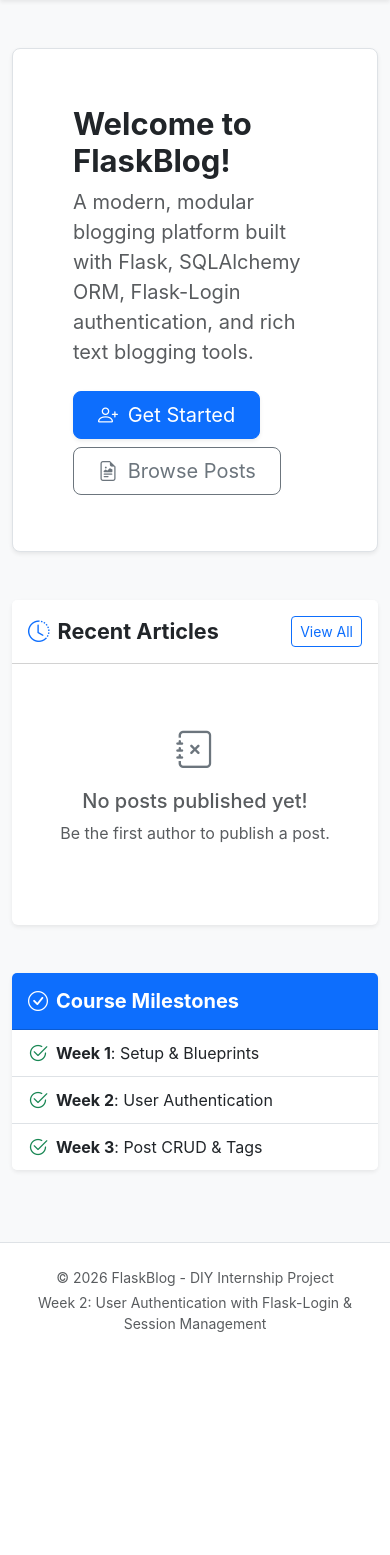
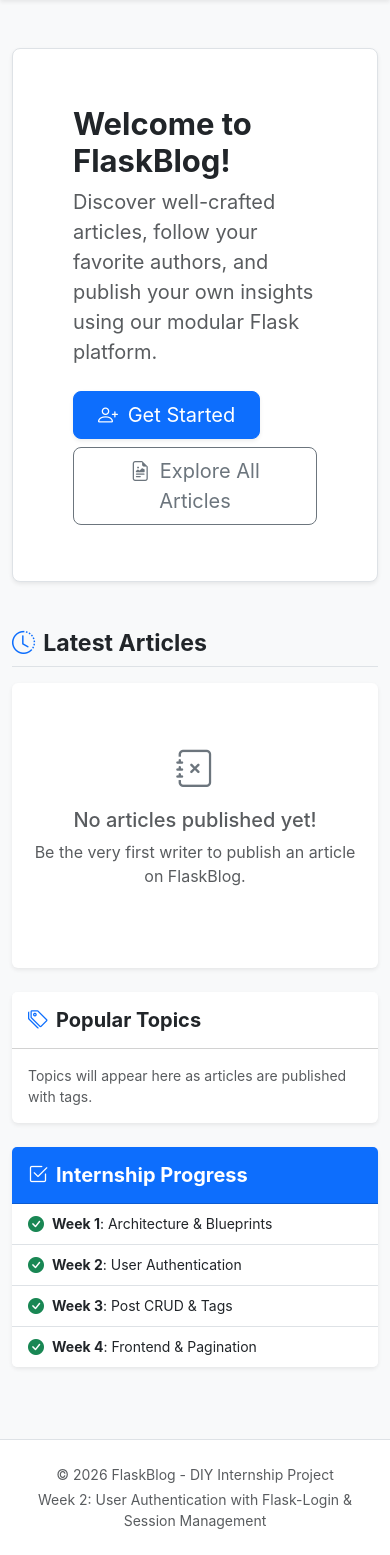
Before and after one commit to avinashdhawale7-S/Blogging-Platform-with-Flask, a Flask app: page / in a window 390 px wide. Shown: the part 56-1611 px from the top of the page. Before the commit the page ends 1388 px from the top, so only its background shows below. Run offline with Flask 3, Linux system fonts and the light colour scheme; data that the repository does not hold is empty.

Commit message:
feat: Week 4 Jinja2 frontend templates for home, post detail, author profile and pagination

```diff
--- a/app/main/routes.py
+++ b/app/main/routes.py
@@ -1,15 +1,57 @@
-from flask import render_template
+from flask import render_template, request, current_app
+from app import db
 from app.main import bp
-from app.models import Post
+from app.models import Post, User, Tag
 
 
 @bp.route('/')
 @bp.route('/index')
 def index():
-    recent_posts = Post.query.order_by(Post.created_at.desc()).limit(5).all()
-    return render_template('main/index.html', title='Home', posts=recent_posts)
+    """Home page displaying paginated blog posts and platform highlights."""
+    page = request.args.get('page', 1, type=int)
+    per_page = current_app.config.get('POSTS_PER_PAGE', 5)
+
+    pagination = Post.query.order_by(Post.created_at.desc()).paginate(
+        page=page,
+        per_page=per_page,
+        error_out=False
+    )
+    posts = pagination.items
+    popular_tags = Tag.query.order_by(Tag.name.asc()).limit(10).all()
+
+    return render_template(
+        'main/index.html',
+        title='Home',
+        posts=posts,
+        pagination=pagination,
+        tags=popular_tags
+    )
+
+
+@bp.route('/user/<string:username>')
+def user_profile(username: str):
+    """Public user profile page displaying author stats and their paginated posts."""
+    user = User.query.filter_by(username=username).first_or_404()
+    page = request.args.get('page', 1, type=int)
+    per_page = current_app.config.get('POSTS_PER_PAGE', 5)
+
+    pagination = user.posts.order_by(Post.created_at.desc()).paginate(
+        page=page,
+        per_page=per_page,
+        error_out=False
+    )
+    posts = pagination.items
+
+    return render_template(
+        'main/user_profile.html',
+        title=f'{user.username} - Author Profile',
+        user=user,
+        posts=posts,
+        pagination=pagination
+    )
 
 
 @bp.route('/about')
 def about():
+    """About page outlining the architecture and learning milestones."""
     return render_template('main/about.html', title='About')
--- /dev/null
+++ b/app/templates/_macros.html
@@ -0,0 +1,34 @@
+{% macro render_pagination(pagination, endpoint) %}
+  {% if pagination.pages > 1 %}
+    <nav aria-label="Page navigation" class="mt-4 mb-2">
+      <ul class="pagination justify-content-center shadow-sm">
+        <!-- Previous Button -->
+        <li class="page-item {% if not pagination.has_prev %}disabled{% endif %}">
+          <a class="page-link" href="{% if pagination.has_prev %}{{ url_for(endpoint, page=pagination.prev_num, **kwargs) }}{% else %}#{% endif %}" aria-label="Previous">
+            <i class="bi bi-chevron-left me-1"></i>Previous
+          </a>
+        </li>
+
+        <!-- Page Numbers with Ellipsis Handling -->
+        {% for p in pagination.iter_pages(left_edge=1, right_edge=1, left_current=2, right_current=2) %}
+          {% if p %}
+            <li class="page-item {% if p == pagination.page %}active{% endif %}">
+              <a class="page-link" href="{{ url_for(endpoint, page=p, **kwargs) }}">{{ p }}</a>
+            </li>
+          {% else %}
+            <li class="page-item disabled">
+              <span class="page-link">&hellip;</span>
+            </li>
+          {% endif %}
+        {% endfor %}
+
+        <!-- Next Button -->
+        <li class="page-item {% if not pagination.has_next %}disabled{% endif %}">
+          <a class="page-link" href="{% if pagination.has_next %}{{ url_for(endpoint, page=pagination.next_num, **kwargs) }}{% else %}#{% endif %}" aria-label="Next">
+            Next<i class="bi bi-chevron-right ms-1"></i>
+          </a>
+        </li>
+      </ul>
+    </nav>
+  {% endif %}
+{% endmacro %}
--- a/app/templates/main/index.html
+++ b/app/templates/main/index.html
@@ -1,11 +1,13 @@
 {% extends "base.html" %}
+{% from "_macros.html" import render_pagination %}
 
 {% block content %}
-<div class="p-5 mb-4 bg-white rounded-3 shadow-sm border">
+<!-- Hero Section -->
+<div class="p-5 mb-5 bg-white rounded-3 shadow-sm border">
   <div class="container-fluid py-2">
     <h1 class="display-5 fw-bold text-dark">Welcome to FlaskBlog!</h1>
     <p class="col-md-9 fs-5 text-muted">
-      A modern, modular blogging platform built with Flask, SQLAlchemy ORM, Flask-Login authentication, and rich text blogging tools.
+      Discover well-crafted articles, follow your favorite authors, and publish your own insights using our modular Flask platform.
     </p>
     <div class="d-flex flex-wrap gap-2 mt-4">
       {% if current_user.is_authenticated %}
@@ -18,79 +20,138 @@
         </a>
       {% endif %}
       <a href="{{ url_for('posts.index') }}" class="btn btn-outline-secondary btn-lg px-4">
-        <i class="bi bi-file-earmark-richtext me-1"></i> Browse Posts
+        <i class="bi bi-file-earmark-richtext me-1"></i> Explore All Articles
       </a>
     </div>
   </div>
 </div>
 
-<div class="row g-4 mt-2">
-  <div class="col-md-8">
-    <div class="card shadow-sm border-0 mb-4">
-      <div class="card-header bg-white py-3 d-flex justify-content-between align-items-center">
-        <h4 class="card-title mb-0 fw-bold">
-          <i class="bi bi-clock-history me-2 text-primary"></i>Recent Articles
-        </h4>
-        <a href="{{ url_for('posts.index') }}" class="btn btn-sm btn-outline-primary">View All</a>
+<div class="row g-4">
+  <!-- Post Feed Column -->
+  <div class="col-lg-8">
+    <div class="d-flex justify-content-between align-items-center mb-3 pb-2 border-bottom">
+      <h3 class="fw-bold text-dark mb-0">
+        <i class="bi bi-clock-history me-2 text-primary"></i>Latest Articles
+      </h3>
+      {% if pagination.total > 0 %}
+        <span class="text-muted small">
+          Showing page {{ pagination.page }} of {{ pagination.pages }} ({{ pagination.total }} articles)
+        </span>
+      {% endif %}
     </div>
-      <div class="card-body">
+
     {% if posts %}
-          <div class="list-group list-group-flush">
+      <div class="d-flex flex-column gap-4">
         {% for post in posts %}
-              <div class="list-group-item px-0 py-3">
-                <h5 class="mb-1">
-                  <a href="{{ url_for('posts.detail', post_id=post.id) }}" class="text-decoration-none text-primary fw-bold">
+          <div class="card border-0 shadow-sm">
+            <div class="card-body p-4">
+              <div class="d-flex justify-content-between align-items-center mb-2">
+                <div class="small text-muted d-flex align-items-center">
+                  <a href="{{ url_for('main.user_profile', username=post.author.username) }}" class="text-decoration-none fw-semibold text-dark me-2">
+                    <i class="bi bi-person-circle text-primary me-1"></i>{{ post.author.username }}
+                  </a>
+                  <span>&bull; {{ post.created_at.strftime('%b %d, %Y') }}</span>
+                </div>
+                {% if post.tags %}
+                  <div class="d-flex flex-wrap gap-1">
+                    {% for tag in post.tags[:2] %}
+                      <a href="{{ url_for('posts.tag_filter', tag_name=tag.name) }}" class="badge text-bg-light border text-decoration-none">
+                        #{{ tag.name }}
+                      </a>
+                    {% endfor %}
+                  </div>
+                {% endif %}
+              </div>
+
+              <h4 class="card-title fw-bold mb-2">
+                <a href="{{ url_for('posts.detail', post_id=post.id) }}" class="text-decoration-none text-dark">
                   {{ post.title }}
                 </a>
-                </h5>
-                <p class="mb-2 text-muted">{{ post.content|striptags|truncate(150, True, '...') }}</p>
-                <div class="d-flex justify-content-between align-items-center small text-secondary">
-                  <span>
-                    By <strong class="text-dark">{{ post.author.username if post.author else 'Anonymous' }}</strong> &bull;
-                    {{ post.created_at.strftime('%b %d, %Y') if post.created_at else '' }}
-                  </span>
-                  {% if post.tags %}
-                    <span class="badge text-bg-light border">#{{ post.tags[0].name }}</span>
-                  {% endif %}
+              </h4>
+
+              <p class="card-text text-muted mb-3">
+                {{ post.content|striptags|truncate(200, True, '...') }}
+              </p>
+
+              <div class="d-flex justify-content-between align-items-center pt-2">
+                <a href="{{ url_for('posts.detail', post_id=post.id) }}" class="btn btn-link px-0 text-primary fw-semibold text-decoration-none">
+                  Read Full Article <i class="bi bi-arrow-right ms-1"></i>
+                </a>
+                <a href="{{ url_for('main.user_profile', username=post.author.username) }}" class="text-muted small text-decoration-none">
+                  More by author &rarr;
+                </a>
+              </div>
             </div>
           </div>
         {% endfor %}
       </div>
+
+      <!-- Pagination Navigation -->
+      {{ render_pagination(pagination, 'main.index') }}
+
     {% else %}
-          <div class="text-center py-5 text-muted">
+      <div class="card border-0 shadow-sm py-5 text-center text-muted">
+        <div class="card-body">
           <i class="bi bi-journal-x display-3 d-block mb-3 text-secondary"></i>
-            <h5>No posts published yet!</h5>
-            <p class="mb-3">Be the first author to publish a post.</p>
+          <h5>No articles published yet!</h5>
+          <p class="text-muted mb-3">Be the very first writer to publish an article on FlaskBlog.</p>
           {% if current_user.is_authenticated %}
-              <a href="{{ url_for('posts.create') }}" class="btn btn-primary btn-sm">
-                <i class="bi bi-pencil me-1"></i> Write First Post
+            <a href="{{ url_for('posts.create') }}" class="btn btn-primary">
+              <i class="bi bi-pencil me-1"></i> Write an Article
             </a>
           {% endif %}
         </div>
+      </div>
+    {% endif %}
+  </div>
+
+  <!-- Sidebar Column -->
+  <div class="col-lg-4">
+    <!-- Featured Topics / Tags -->
+    <div class="card border-0 shadow-sm mb-4">
+      <div class="card-header bg-white py-3">
+        <h5 class="card-title mb-0 fw-bold">
+          <i class="bi bi-tags me-2 text-primary"></i>Popular Topics
+        </h5>
+      </div>
+      <div class="card-body">
+        {% if tags %}
+          <div class="d-flex flex-wrap gap-2">
+            {% for tag in tags %}
+              <a href="{{ url_for('posts.tag_filter', tag_name=tag.name) }}" class="badge text-bg-light border text-decoration-none py-2 px-2">
+                #{{ tag.name }} ({{ tag.posts.count() }})
+              </a>
+            {% endfor %}
+          </div>
+        {% else %}
+          <p class="text-muted small mb-0">Topics will appear here as articles are published with tags.</p>
         {% endif %}
       </div>
     </div>
-  </div>
 
-  <div class="col-md-4">
-    <div class="card shadow-sm border-0 mb-4">
+    <!-- Milestones Checklist -->
+    <div class="card border-0 shadow-sm mb-4">
       <div class="card-header bg-primary text-white py-3">
         <h5 class="card-title mb-0 fw-bold">
-          <i class="bi bi-check-circle me-2"></i>Course Milestones
+          <i class="bi bi-check2-square me-2"></i>Internship Progress
         </h5>
       </div>
-      <ul class="list-group list-group-flush">
+      <ul class="list-group list-group-flush small">
         <li class="list-group-item d-flex align-items-center">
-          <i class="bi bi-check2-circle text-success fs-5 me-2"></i>
-          <span><strong>Week 1</strong>: Setup & Blueprints</span>
+          <i class="bi bi-check-circle-fill text-success fs-6 me-2"></i>
+          <span><strong>Week 1</strong>: Architecture & Blueprints</span>
         </li>
         <li class="list-group-item d-flex align-items-center">
-          <i class="bi bi-check2-circle text-success fs-5 me-2"></i>
+          <i class="bi bi-check-circle-fill text-success fs-6 me-2"></i>
           <span><strong>Week 2</strong>: User Authentication</span>
         </li>
         <li class="list-group-item d-flex align-items-center">
-          <i class="bi bi-check2-circle text-success fs-5 me-2"></i>
+          <i class="bi bi-check-circle-fill text-success fs-6 me-2"></i>
           <span><strong>Week 3</strong>: Post CRUD & Tags</span>
+        </li>
+        <li class="list-group-item d-flex align-items-center">
+          <i class="bi bi-check-circle-fill text-success fs-6 me-2"></i>
+          <span><strong>Week 4</strong>: Frontend & Pagination</span>
         </li>
       </ul>
     </div>
--- a/config.py
+++ b/config.py
@@ -14,3 +14,6 @@ class Config:
         'sqlite:///' + os.path.join(basedir, 'instance', 'blog.db')
 
     SQLALCHEMY_TRACK_MODIFICATIONS = False
+
+    # Pagination settings
+    POSTS_PER_PAGE = int(os.environ.get('POSTS_PER_PAGE', 5))
```
Also changed, not shown: app/posts/routes.py (+43 -9 lines), app/templates/auth/profile.html (+17 -12 lines), app/templates/main/about.html (+11 -11 lines), app/templates/main/user_profile.html (added, +114 -0 lines), app/templates/posts/detail.html (+38 -13 lines), app/templates/posts/index.html (+32 -13 lines), README.md. Lines whose indentation alone changed are shown as unchanged.
